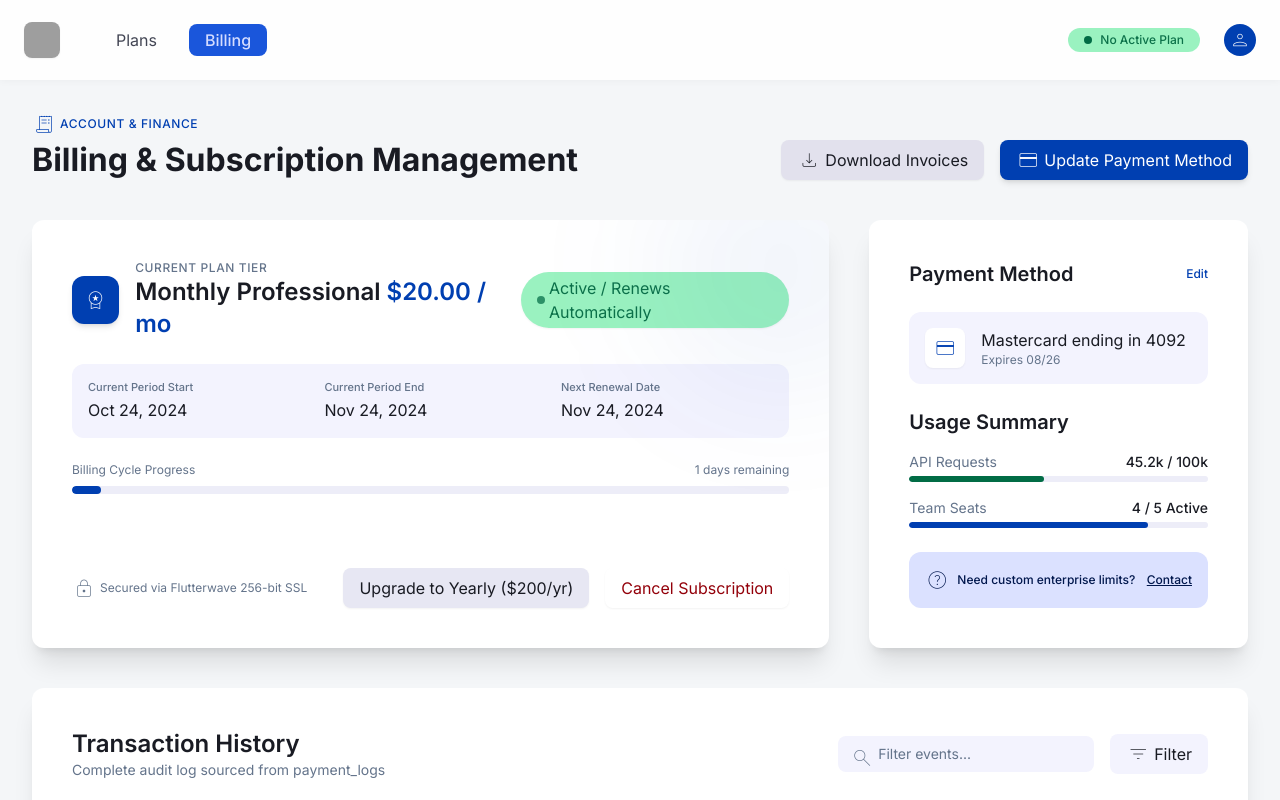
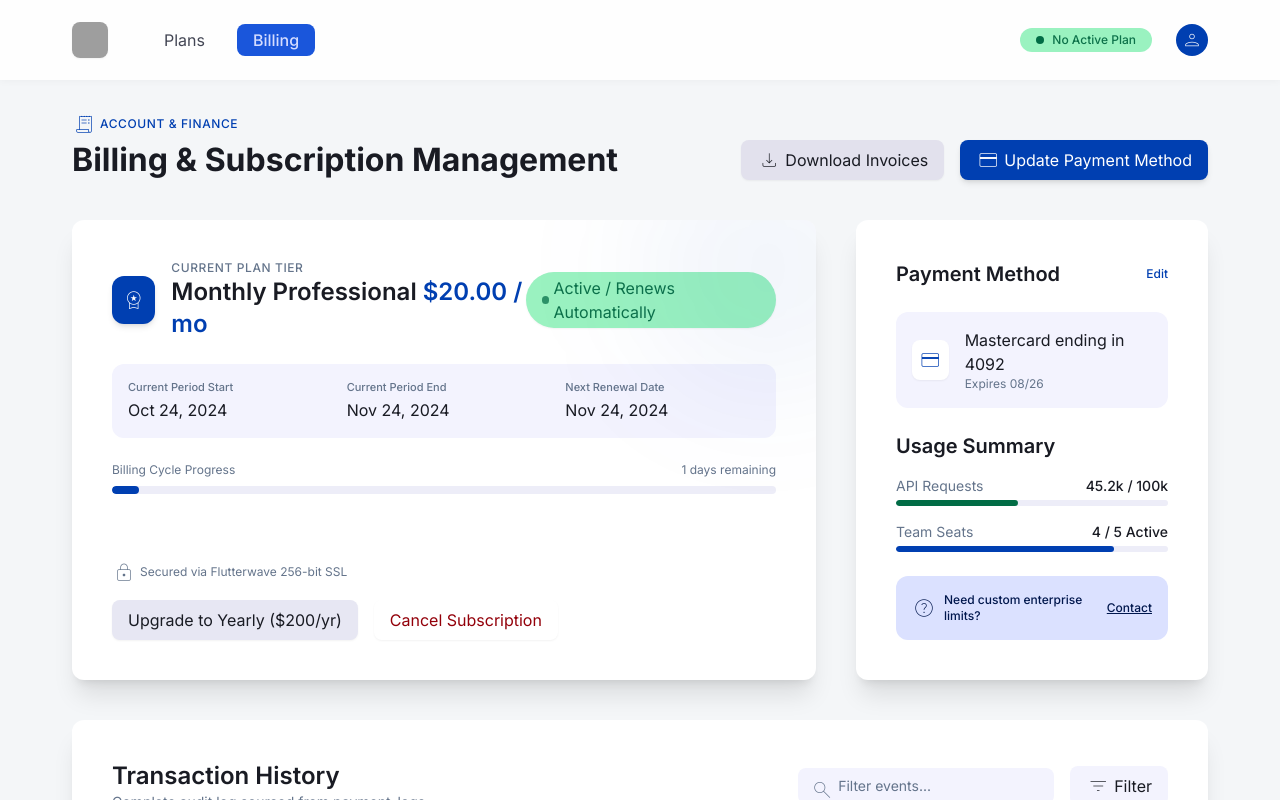
Before and after one commit to Napoleon-Asenso/IdemPay, a Next.js app: page /billing in a window 1280 px wide. Built offline with nearby package versions, Linux system fonts and the light colour scheme; no server answers; the database is empty; grey boxes are pictures that could not be loaded.

Commit message:
feat: implement checkout workflow with handoff, return status polling, billing, and plans pages

```diff
--- a/app/billing/page.tsx
+++ b/app/billing/page.tsx
@@ -161,7 +161,7 @@ export default function BillingPage() {
   const isCancelScheduled = effectiveSubscription.cancel_at_period_end || cancellationBannerVisible || cancelPending;
 
   return (
-    <div className="max-w-7xl mx-auto p-margin">
+    <div className="px-[72px] py-margin">
       <div className="flex flex-col w-full">
         {/* Top Section: Asymmetric Header / Intro */}
         <div className="flex flex-col md:flex-row md:items-end justify-between gap-space-lg mb-space-xl">
--- a/app/checkout/handoff/page.tsx
+++ b/app/checkout/handoff/page.tsx
@@ -67,7 +67,7 @@ function CheckoutHandoffContent() {
   }, [plan, amountInMinorUnits, userId, router]);
 
   return (
-    <div className="max-w-7xl mx-auto p-margin">
+    <div className="px-[72px] py-margin">
       <div className="flex flex-col w-full">
         {error ? (
           <div className="flex flex-col items-center justify-center py-24 text-center">
--- a/app/checkout/return/page.tsx
+++ b/app/checkout/return/page.tsx
@@ -94,7 +94,7 @@ function CheckoutReturnContent() {
     : "Awaiting confirmation ping from payment gateway node.";
 
   return (
-    <div className="max-w-7xl mx-auto p-margin">
+    <div className="px-[72px] py-margin">
       <div className="flex flex-col w-full">
         <div className="grid grid-cols-1 md:grid-cols-12 gap-space-xl items-center bg-surface p-8 rounded-2xl shadow-md relative overflow-hidden">
           <div className="absolute right-0 top-0 w-80 h-80 bg-secondary-fixed/20 rounded-full blur-3xl pointer-events-none"></div>
--- a/app/plans/page.tsx
+++ b/app/plans/page.tsx
@@ -45,12 +45,12 @@ export default function PlansPage() {
   const cardClasses = (isActive: boolean) =>
     `flex flex-col justify-between p-space-xl rounded-xl relative overflow-hidden transition-all duration-300 ${
       isActive
-        ? "bg-surface-container shadow-md ring-2 ring-primary/20 hover:shadow-lg"
-        : "bg-surface-container-low shadow-sm opacity-80 hover:opacity-100 hover:shadow-md"
+        ? "bg-surface-container shadow-md border-2 border-primary hover:shadow-lg"
+        : "bg-surface-container-low shadow-sm border-2 border-outline-variant opacity-80 hover:opacity-100 hover:shadow-md"
     }`;
 
   return (
-    <div className="max-w-7xl mx-auto p-margin">
+    <div className="px-[72px] py-margin">
       <div className="flex flex-col w-full">
         {/* Hero Text */}
         <div className="flex flex-col items-center text-center gap-space-sm mb-space-lg">
--- a/components/NavigationBar.tsx
+++ b/components/NavigationBar.tsx
@@ -48,7 +48,7 @@ export function NavigationBar({
 
   return (
     <header className="fixed top-0 w-full z-50 bg-surface/85 backdrop-blur-xl shadow-[0_1px_8px_rgba(0,0,0,0.04)]">
-      <div className="h-20 max-w-7xl mx-auto px-gutter flex items-center justify-between">
+      <div className="h-20 px-[72px] flex items-center justify-between">
         <div className="flex items-center gap-space-xl">
           <div className="flex items-center">
             <img
```
